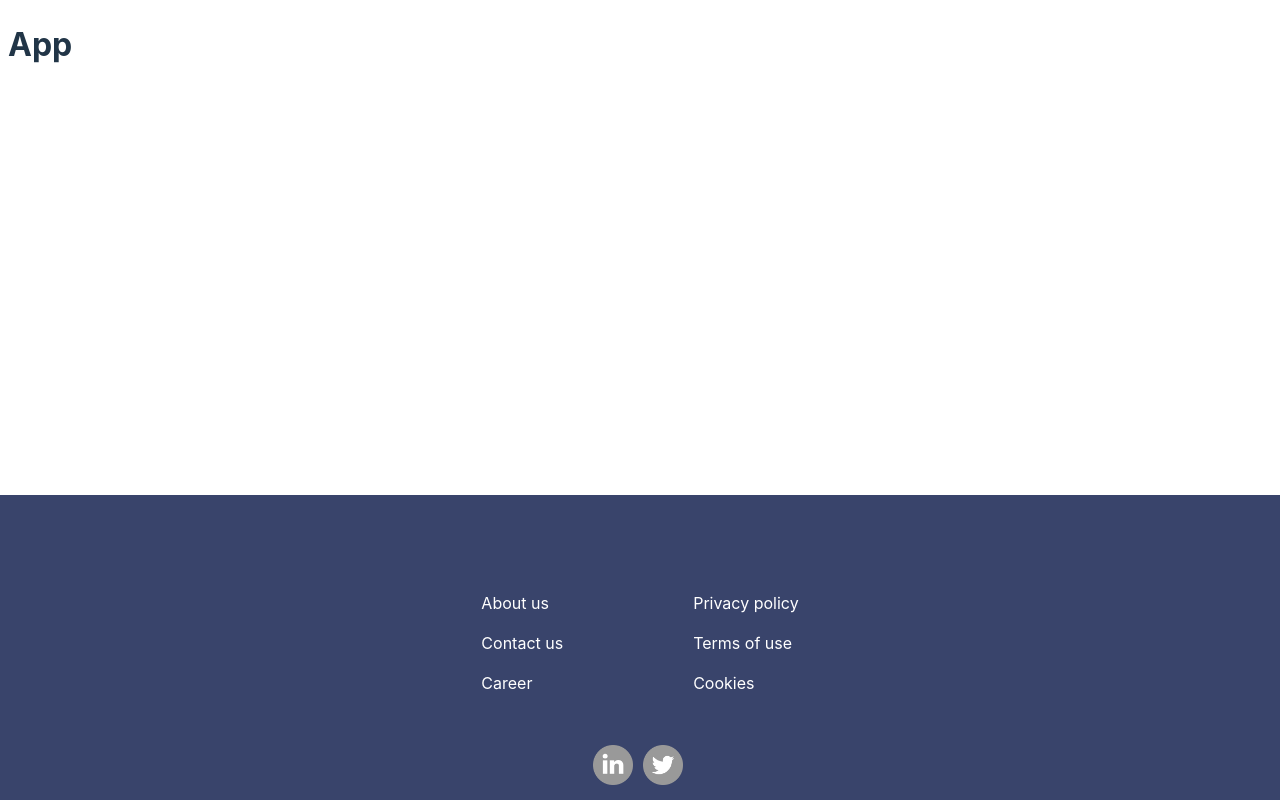
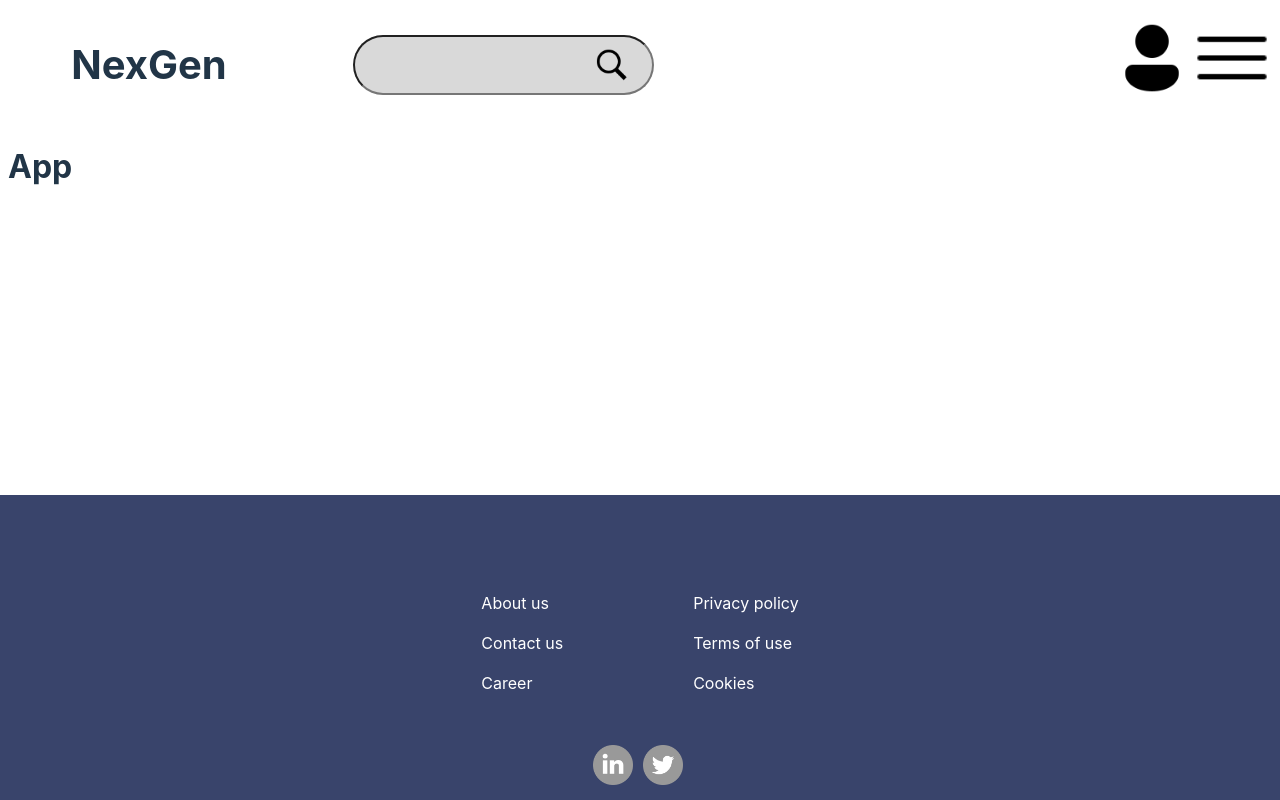
Before and after one commit to theethee/Typscript-software-testing, a React (Vite) app in the folder frontend/: page / in a window 1280 px wide. Built offline with nearby package versions, Linux system fonts and the light colour scheme.

Commit message:
Create navbar styling

```diff
--- a/frontend/src/App.tsx
+++ b/frontend/src/App.tsx
@@ -1,9 +1,12 @@
 import "./App.css";
 import Footer from "./components/Footer/Footer";
+import Navbar from "./components/Navbar/Navbar";
+// Här ska navigationen vara så småningom
 
 function App() {
   return (
     <>
+      <Navbar></Navbar>
       <h1>App</h1>
 
       <Footer></Footer>
--- a/frontend/src/components/Footer/Footer.tsx
+++ b/frontend/src/components/Footer/Footer.tsx
@@ -20,10 +20,6 @@ function Footer() {
           <p className="p-styling">Terms of use</p>
           <p className="p-styling">Cookies</p>
         </div>
-        {/* <div id="align-icons">
-          <img className="icons" src={linkedin} alt="linkedin icon" />
-          <img className="icons" src={twitter} alt="twitter icon" />
-        </div> */}
       </div>
     </>
   );
--- /dev/null
+++ b/frontend/src/components/Navbar/Navbar.css
@@ -0,0 +1,49 @@
+#navbar-container {
+  display: flex;
+  flex-direction: row;
+}
+
+#NexGen-nav {
+  font-size: 40px;
+  margin-left: 5%;
+}
+
+#align-input-field {
+  display: flex;
+  margin-left: 10%;
+}
+
+#input-container {
+  position: relative;
+  display: flex;
+  align-items: center;
+}
+
+#input-field {
+  width: 100%;
+  height: 60px;
+  border-radius: 40px;
+  background-color: #d9d9d9;
+  padding-left: 60px;
+  padding-right: 60px;
+}
+
+#search-icon {
+  position: absolute;
+  left: 80%;
+  top: 50%;
+  transform: translateY(-50%);
+  width: 35px;
+}
+
+.icons-nav {
+  margin-top: 10px;
+  width: 80px;
+  height: 80px;
+}
+
+#align-icons-nav {
+  display: flex;
+  flex-direction: row;
+  margin-left: auto;
+}
--- /dev/null
+++ b/frontend/src/components/Navbar/Navbar.tsx
@@ -0,0 +1,27 @@
+import "../Navbar/Navbar.css";
+import search from "../../assets/search-icon.png";
+import account from "../../assets/account-icon.png";
+import burger from "../../assets/burger-menu.png";
+
+function Navbar() {
+  return (
+    <>
+      <div id="navbar-container">
+        <h1 id="NexGen-nav">NexGen</h1>
+        <div id="align-input-field">
+          <div id="input-container">
+            <input id="input-field" type="search" />
+            <img id="search-icon" src={search} alt="search icon" />
+          </div>
+        </div>
+
+        <div id="align-icons-nav">
+          <img className="icons-nav" src={account} alt="accoutn icon" />
+          <img className="icons-nav" src={burger} alt="burger menu icon" />
+        </div>
+      </div>
+    </>
+  );
+}
+
+export default Navbar;
```
